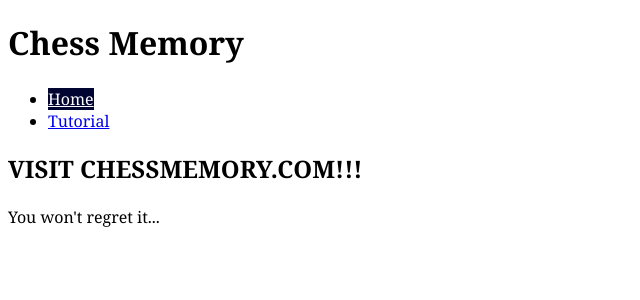
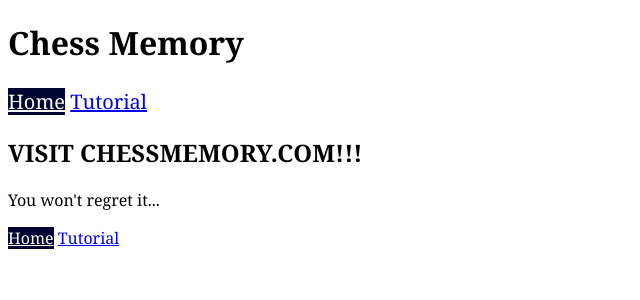
Before and after one commit to dasc1/chessmemory, a Jekyll site: the page built from index.html, in a window 1280 px wide. Shown: the top 300 px of the page, without its empty margins (0-640 px from the left). Built offline with Jekyll 4.4.1, drawn with Linux system fonts in a browser that asks for light colours; Markdown is read by kramdown in place of the engine named in the settings.

Commit message:
add some nav bar css.  nav bar include now accepts include variable, which is used to put a different class on the header nav bar and the footer nav bar.

```diff
--- a/_includes/nav.html
+++ b/_includes/nav.html
@@ -1,5 +1,5 @@
 <nav>
-  <ul>
+  <ul class='nav {{include.navclass}}'>
     <li><a href="{{site.baseurl}}/index.html" class="{% if page.url == '/' %}current{% endif %}">Home</a></li>
     <li><a href="{{site.baseurl}}/tutorial.html" class="{% if page.url == '/tutorial.html' %}current{% endif %}">Tutorial</a></li>
   </ul>
--- a/_layouts/default.html
+++ b/_layouts/default.html
@@ -8,10 +8,13 @@
   <body>
     <header>
       <h1>Chess Memory</h1>
-      {% include nav.html %}
+      {% include nav.html navclass="nav-top" %}
     </header>
 
     {{content}}
 
+    <footer>
+      {% include nav.html navclass="nav-bottom" %}
+    </footer>
   </body>
 </html>
--- a/css/common.css
+++ b/css/common.css
@@ -9,3 +9,17 @@
   background-color: #000531;
   color: #FFFFFF;
 }
+
+.nav {
+  margin: 0;
+  padding: 0;
+  list-style-type: none;
+}
+
+.nav > li {
+  display: inline-block;
+}
+
+.nav-top {
+  font-size: 1.25rem;
+}
```
